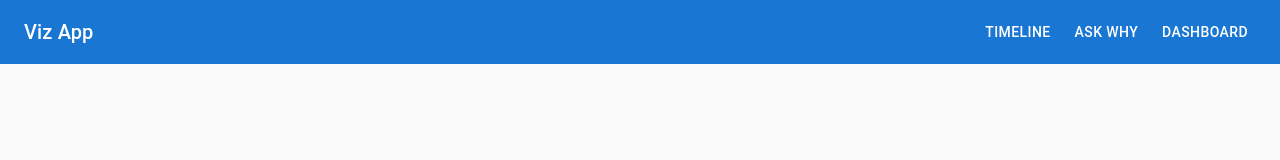
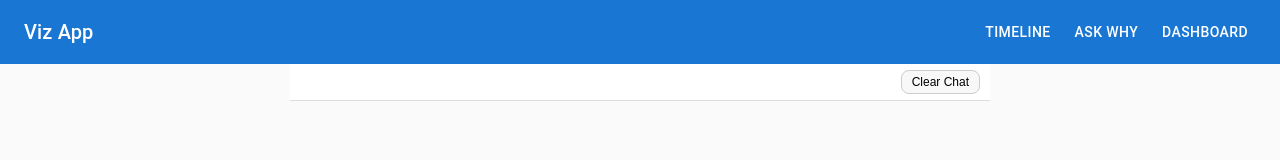
Before and after one commit to PranjalChoubay/visualization-app, a React (Vite) app: page /why in a window 1280 px wide. Shown: the top 160 px of the page. Built offline with nearby package versions, Linux system fonts and the light colour scheme.

Commit message:
clear button to clear chats

```diff
--- a/src/pages/AskWhy.jsx
+++ b/src/pages/AskWhy.jsx
@@ -61,6 +61,12 @@ export default function AskWhy() {
     }
   };
 
+  // ✅ NEW FUNCTION: clear chat
+  const clearChat = () => {
+    localStorage.removeItem("askwhy_messages");
+    setMessages([]);
+  };
+
   return (
     <div
       style={{
@@ -71,6 +77,31 @@ export default function AskWhy() {
         margin: "auto",
       }}
     >
+      {/* ✅ Clear Chat button added here */}
+      <div
+        style={{
+          display: "flex",
+          justifyContent: "flex-end",
+          padding: "6px 10px",
+          borderBottom: "1px solid #ddd",
+          background: "#fff",
+        }}
+      >
+        <button
+          onClick={clearChat}
+          style={{
+            padding: "4px 10px",
+            fontSize: "12px",
+            border: "1px solid #ccc",
+            borderRadius: "8px",
+            cursor: "pointer",
+            background: "#f8f8f8",
+          }}
+        >
+          Clear Chat
+        </button>
+      </div>
+
       {/* Chat messages */}
       <div
         style={{
```
